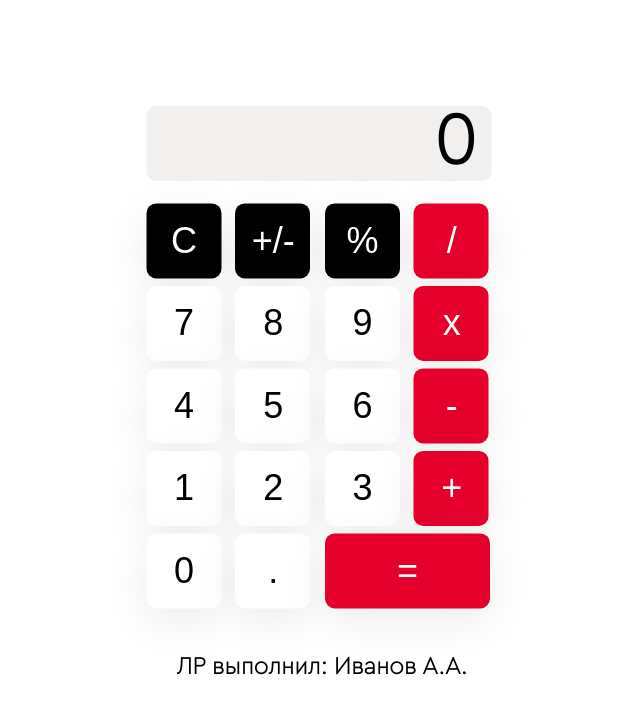
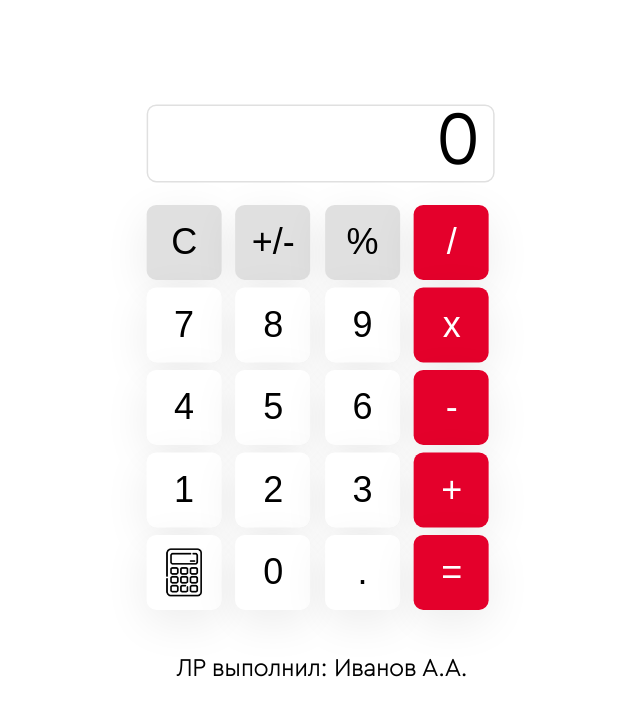
Before and after one commit to alexandr-i1605/JS-25, a plain HTML site: page calculator.html in a window 1280 px wide. Shown: the whole page, without its empty margins (318-958 px from the left). Drawn offline with Linux system fonts and the light colour scheme.

Commit message:
updated style

```diff
--- a/calculator.html
+++ b/calculator.html
@@ -19,7 +19,7 @@
     <div>
       <!--горизонтальный ряд из четырех кнопок-->
       <div>
-        <button id="btn_op_clear" class="my-btn secondary">C</button>
+        <button id="btn_op_clear" class="my-btn clear">C</button>
         <button id="btn_op_sign" class="my-btn secondary">+/-</button>
         <button id="btn_op_percent" class="my-btn secondary">%</button>
         <button id="btn_op_div" class="my-btn primary">/</button>
@@ -47,6 +47,9 @@
       </div>
 
       <div>
+        <button id="btn_advanced" class="my-btn advanced">
+          <img src="images/btn_advanced.webp" alt="advanced_mode" width="32" height="32">
+        </button>
         <button id="btn_digit_0" class="my-btn">0</button>
         <button id="btn_digit_dot" class="my-btn">.</button>
         <button id="btn_op_equal" class="my-btn primary execute">=</button>
--- a/style.css
+++ b/style.css
@@ -28,15 +28,14 @@ body{
     margin-top: 5px;             /* задаем отступ от кнопки сверху*/
     width: 50px;                 /* задаем ширину кнопки */
     height: 50px;                /* задаем высоту кнопки */
-    border-radius: .4rem;          /* округляем кнопку */
+    vertical-align: top;         /* выравнивание */
+    border-radius: .4rem;        /* округляем кнопку */
     border: none;                /* отключаем обводку */
-    background: #ffffff;         /* задаем серый цвет кнопки */
+    background: #ffffff;       /* задаем серый цвет кнопки */
     color: rgb(0, 0, 0);
-                    /* задаем белый цвет текста внутри кнопки */
     box-shadow: 0 8px 30px rgba(0, 0, 0, .08);
     transition: all .6s;
     font-size: 1.5rem;           /* увеличим размер шрифта */
-    /*font-family:  'Cera Pro', sans-serif; /* сменим шрифт */
     cursor: pointer;             /* при наведении на кнопку курсор будет изменен
                                     со стрелки на 'указательный палец' */
     user-select: none;           /* отключаем возможность выделить текст внутри кнопки */
@@ -51,19 +50,36 @@ body{
 
   /* селектор для кнопок первостепенных операций */
   .my-btn.primary {
-    background: #e4002b; /* цвет кнопки оранжевый */
-    color:#ffffff;
+    background: #e4002b; /* цвет кнопки сервый */
+    color: #ffffff
+  }
+
+  /* селектор для кнопки очистки */
+  .my-btn.clear {
+    background: #e0e0e0; /* цвет кнопки сервый */
+    color: #000000
   }
 
   /* селектор для кнопок второстепенных операций */
   .my-btn.secondary {
-    background: rgb(0, 0, 0); /* цвет кнопки сервый */
-    color: #ffffff
+    background: #e0e0e0; /* цвет кнопки сервый */
+    color: #000000
+  }
+
+  /* селектор для кнопки доп операций */
+  .my-btn.advanced {
+    background: #ffffff;
+    color: #000000;
+    padding: 9px;
+  }
+  .btn.advanced img{
+    vertical-align: middle;
   }
 
   /* селектор для кнопки расчета выражения (=) */
   .my-btn.execute {
-    width: 110px;          /* сделаем кнопку шире других */
+    background: #e4002b;
+    color:#ffffff;
     border-radius: .4rem;   /* подкорректируем округлость */
   }
 
@@ -71,12 +87,12 @@ body{
   .result {
     width: 220px;
     height: 50px;
-    margin-bottom: 10px;         /* отступ снизу */
-    padding-right: 10px;         /* выступ справа */
-    background: #f2f0ef; /* цвет можно задавать и таким образом */
-    text-align: right;           /* примагнитим текст к правой стороне */
-    color: #000000;            /* цвет текста белый */
-
+    margin-bottom: 10px;            /* отступ снизу */
+    padding-right: 10px;            /* выступ справа */
+    background: #FFFFFF;          /* цвет можно задавать и таким образом */
+    border: 1.5px solid #e0e0e0;
+    text-align: right;              /* примагнитим текст к правой стороне */
+    color: #000000;
     font-size: 3rem;
     font-family:  'Cera Pro' ,sans-serif;
     border-radius: .4rem;
```
Also changed, not shown: images/btn_advanced.webp (added).
